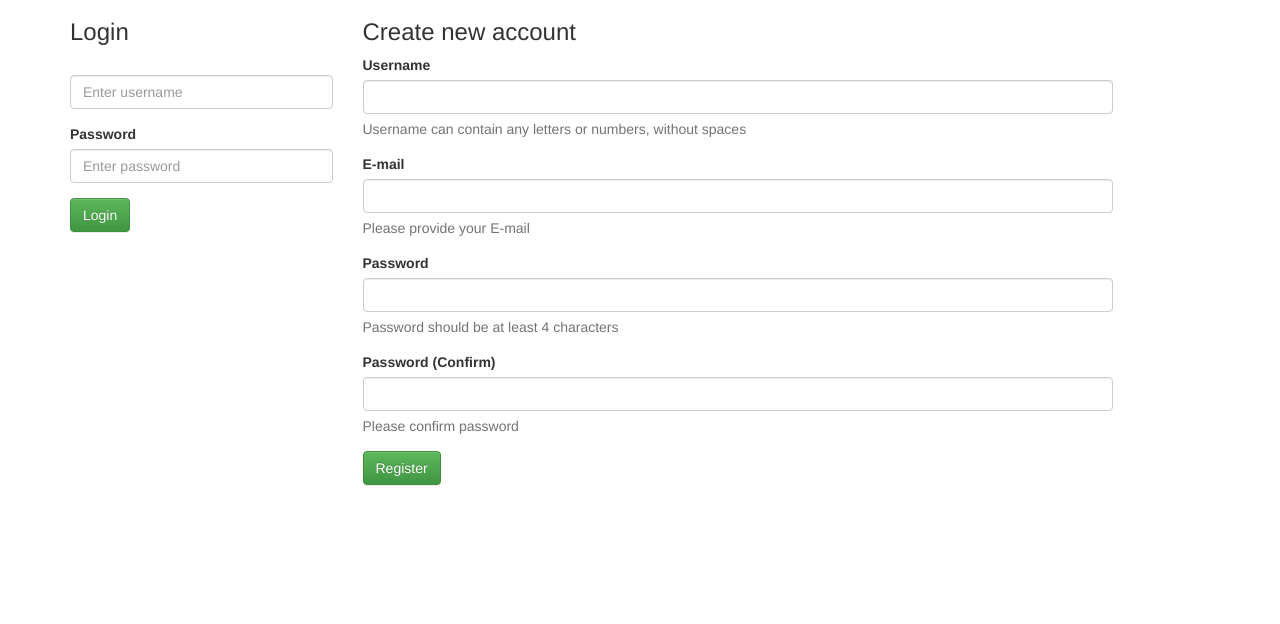
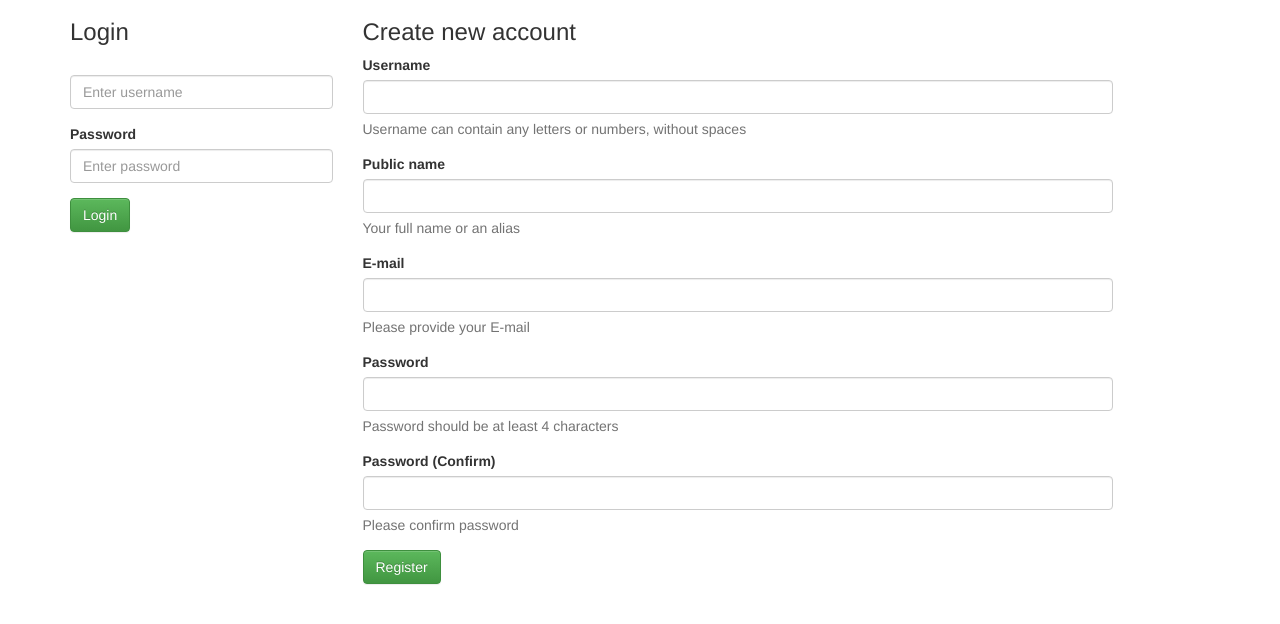
Before and after one commit to naphthalene/matador, a Django app: template matadorgame/templates/matadorgame/login.html in a window 1280 px wide. Shown: the part 51-675 px from the top of the page. Run offline with Django 3.2, Linux system fonts and the light colour scheme; the template is opened without the code that fills it, so the values that code supplies are empty; some libraries are stand-ins or nearby versions.

Commit message:
Hacked together login form...

```diff
--- a/matadorgame/templates/matadorgame/login.html
+++ b/matadorgame/templates/matadorgame/login.html
@@ -44,6 +44,17 @@
         </div>
       </div>
       <div class="form-group">
+        <!-- Name -->
+        <label for="full_name">Public name</label>
+        <div class="controls">
+          <input type="text" id="full_name" name="full_name"
+                 placeholder="" class="form-control">
+          <p class="help-block">
+            Your full name or an alias
+          </p>
+        </div>
+      </div>
+      <div class="form-group">
         <!-- E-mail -->
         <label for="email">E-mail</label>
         <div class="controls">
```
Also changed, not shown: matadorgame/views.py (+17 -0 lines).
